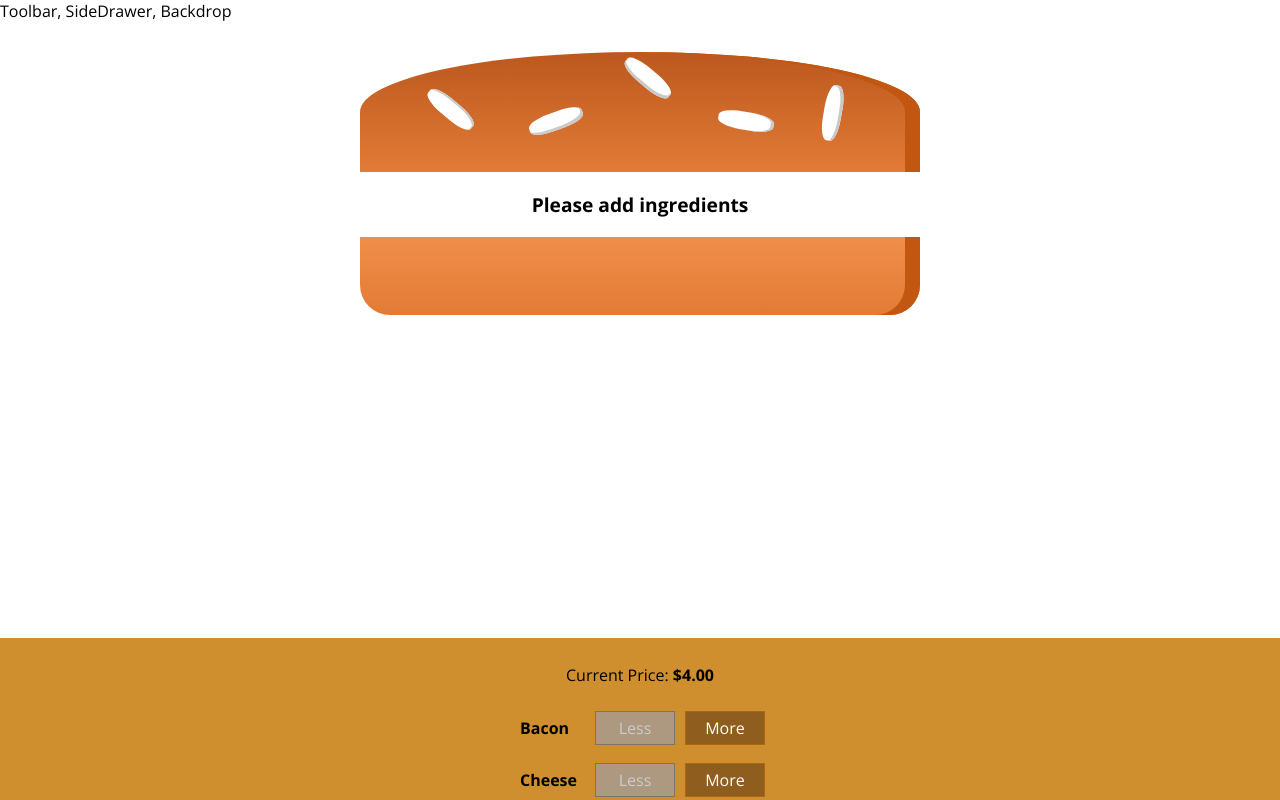
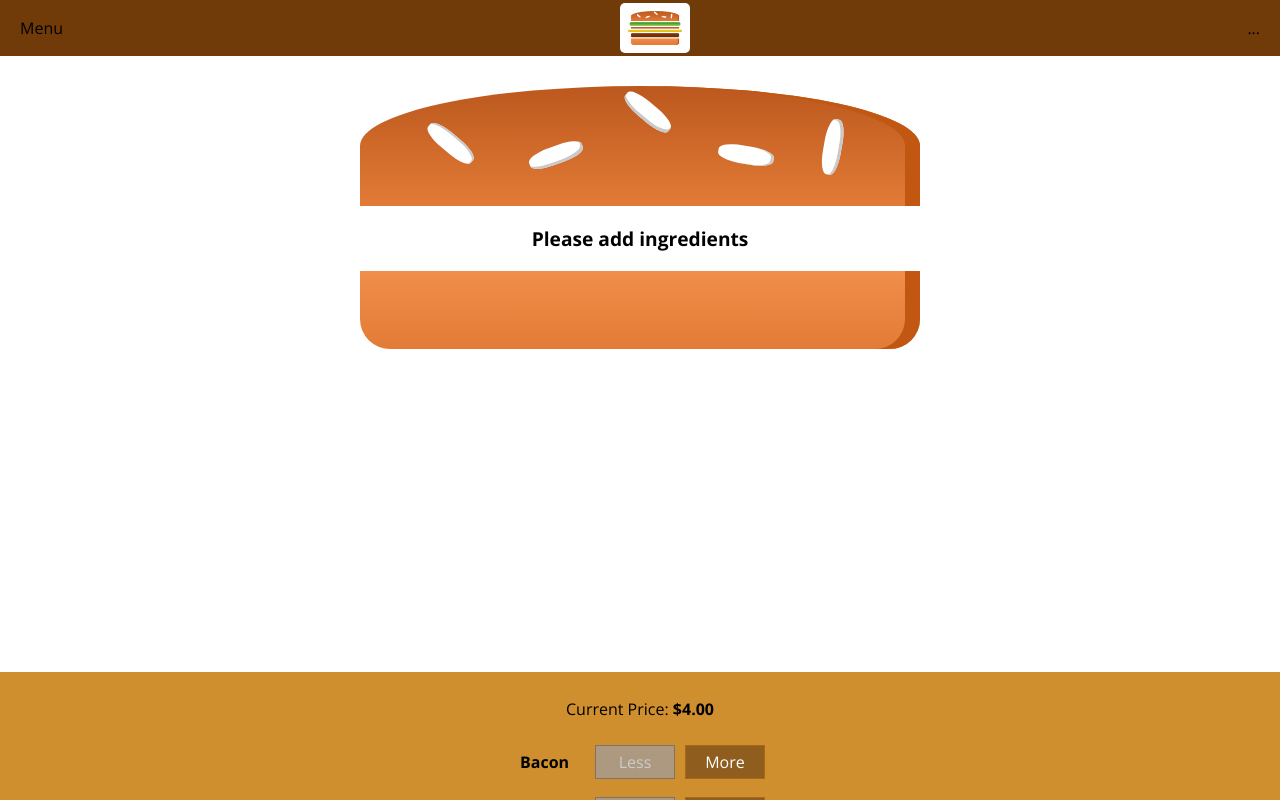
Before and after one commit to Anik7303/react-the-complete-guide, a React app: page / in a window 1280 px wide. Shown: the top 800 px of the page. Built offline with nearby package versions, Linux system fonts and the light colour scheme.

Commit message:
added toolbar, logo

```diff
--- a/src/components/Burger/OrderSummary/OrderSummary.js
+++ b/src/components/Burger/OrderSummary/OrderSummary.js
@@ -1,6 +1,7 @@
 import React from "react";
 
 import Aux from "../../../hoc/Auxiliary";
+import Button from "../../UI/Button/Button";
 
 const orderSummary = (props) => {
     const ingredientSummary = Object.keys(props.ingredients).map((key) => (
@@ -14,7 +15,16 @@
             <h3>Your Order</h3>
             <p>A delicious burger with the following ingredients:</p>
             <ul>{ingredientSummary}</ul>
+            <p>
+                <strong>Total Price: ${props.price.toFixed(2)}</strong>
+            </p>
             <p>Continue to Checkout?</p>
+            <Button btnType="Danger" clicked={props.cancel}>
+                Cancel
+            </Button>
+            <Button btnType="Success" clicked={props.continue}>
+                Continue
+            </Button>
         </Aux>
     );
 };
--- a/src/components/Layout/Layout.css
+++ b/src/components/Layout/Layout.css
@@ -1,3 +1,3 @@
 .Content {
-    margin-top: 16px;
+    margin-top: 72px;
 }
--- a/src/components/Layout/Layout.js
+++ b/src/components/Layout/Layout.js
@@ -2,10 +2,12 @@
 
 import CssClass from "./Layout.css";
 import Aux from "../../hoc/Auxiliary";
+import Toolbar from "../../components/Navigation/Toolbar/Toolbar";
 
 const layout = (props) => (
     <Aux>
-        <div>Toolbar, SideDrawer, Backdrop</div>
+        <Toolbar />
+        {/* <div> SideDrawer, Backdrop</div> */}
         <main className={CssClass.Content}>{props.children}</main>
     </Aux>
 );
--- /dev/null
+++ b/src/components/Navigation/Logo/Logo.css
@@ -0,0 +1,11 @@
+.Logo {
+    background-color: white;
+    padding: 8px;
+    height: 90%;
+    box-sizing: border-box;
+    border-radius: 5px;
+}
+
+.Logo img {
+    height: 100%;
+}
--- /dev/null
+++ b/src/components/Navigation/Logo/Logo.js
@@ -0,0 +1,12 @@
+import React from "react";
+
+import BurgerLogo from "../../../assets/images/burger-logo.png";
+import CssClass from "./Logo.css";
+
+const logo = (props) => (
+    <div className={CssClass.Logo}>
+        <img src={BurgerLogo} alt="Burger Logo" />
+    </div>
+);
+
+export default logo;
--- /dev/null
+++ b/src/components/Navigation/Toolbar/Toolbar.css
@@ -0,0 +1,18 @@
+.Toolbar {
+    width: 100%;
+    height: 56px;
+    position: fixed;
+    top: 0;
+    left: 0;
+    background-color: #703b09;
+    display: flex;
+    justify-content: space-between;
+    align-items: center;
+    padding: 0 20px;
+    box-sizing: border-box;
+    z-index: 90;
+}
+
+.Toobar nav {
+    height: 100%;
+}
--- /dev/null
+++ b/src/components/Navigation/Toolbar/Toolbar.js
@@ -0,0 +1,14 @@
+import React from "react";
+
+import CssClass from "./Toolbar.css";
+import Logo from "../Logo/Logo";
+
+const toolbar = (props) => (
+    <header className={CssClass.Toolbar}>
+        <div>Menu</div>
+        <Logo />
+        <nav>...</nav>
+    </header>
+);
+
+export default toolbar;
--- /dev/null
+++ b/src/components/UI/Button/Button.css
@@ -0,0 +1,24 @@
+.Button {
+    background-color: transparent;
+    border: none;
+    color: white;
+    outline: none;
+    cursor: pointer;
+    font: inherit;
+    padding: 10px;
+    margin: 10px;
+    font-weight: bold;
+}
+
+.Button:first-of-type {
+    margin-left: 0;
+    padding-left: 0;
+}
+
+.Success {
+    color: #5c9210;
+}
+
+.Danger {
+    color: #944317;
+}
--- /dev/null
+++ b/src/components/UI/Button/Button.js
@@ -0,0 +1,14 @@
+import React from "react";
+
+import CssClass from "./Button.css";
+
+const button = (props) => (
+    <button
+        className={[CssClass.Button, CssClass[props.btnType]].join(" ")}
+        onClick={props.clicked}
+    >
+        {props.children}
+    </button>
+);
+
+export default button;
--- a/src/containers/BurgerBuilder/BurgerBuilder.js
+++ b/src/containers/BurgerBuilder/BurgerBuilder.js
@@ -54,6 +54,10 @@
         });
     };
 
+    purchaseContinueHandler = () => {
+        alert("You continue");
+    };
+
     addIngredientHandler = (type) => {
         const oldCount = this.state.ingredients[type];
         const updatedCount = oldCount + 1;
@@ -95,7 +99,12 @@
                     show={this.state.purchaseMode}
                     modalClosed={this.purchaseCancleHanlder}
                 >
-                    <OrderSummary ingredients={this.state.ingredients} />
+                    <OrderSummary
+                        ingredients={this.state.ingredients}
+                        price={this.state.totalPrice}
+                        cancel={this.purchaseCancleHanlder}
+                        continue={this.purchaseContinueHandler}
+                    />
                 </Modal>
                 <Burger ingredients={this.state.ingredients} />
                 <BuildControls
```
Also changed, not shown: src/assets/images/burger-logo.png (added).
